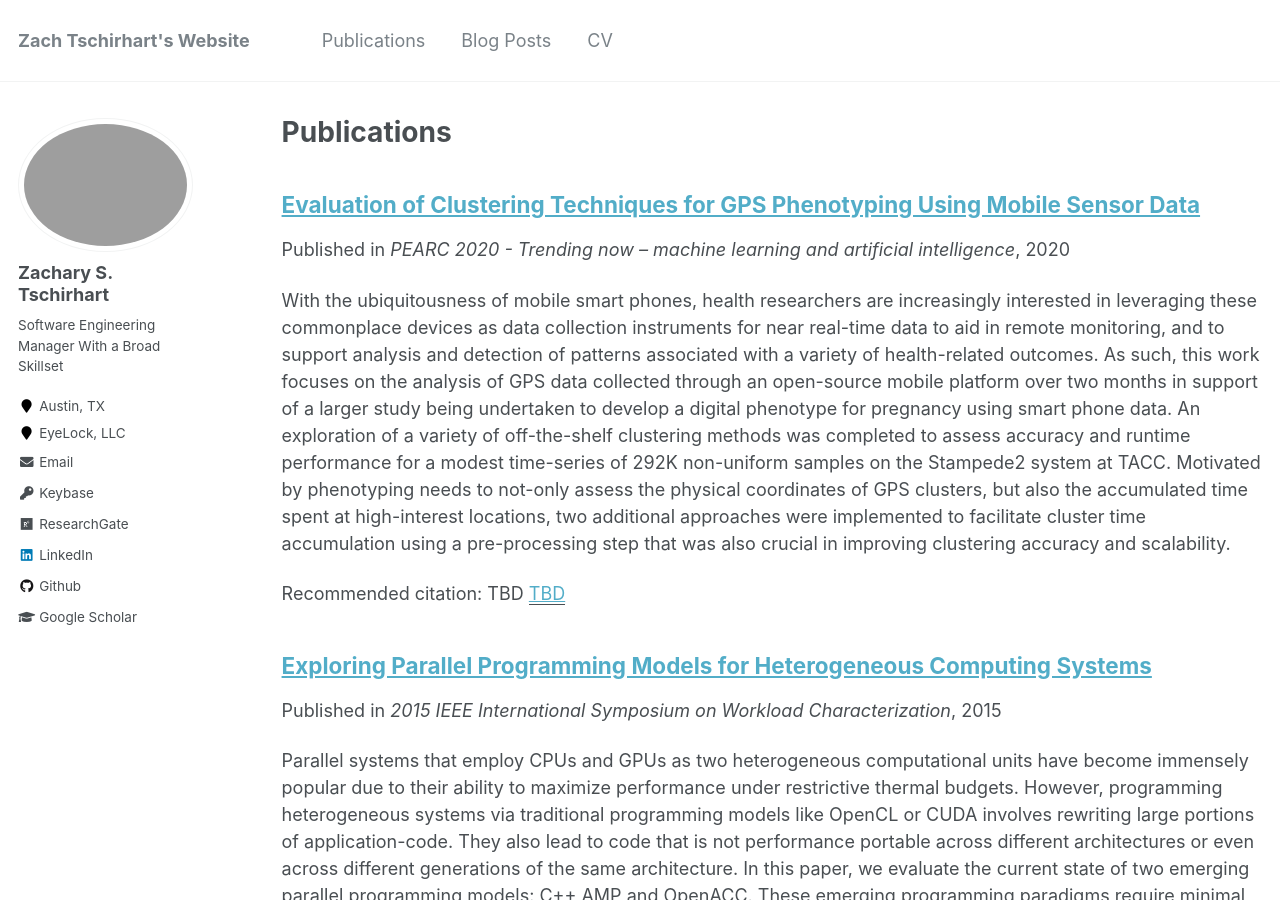
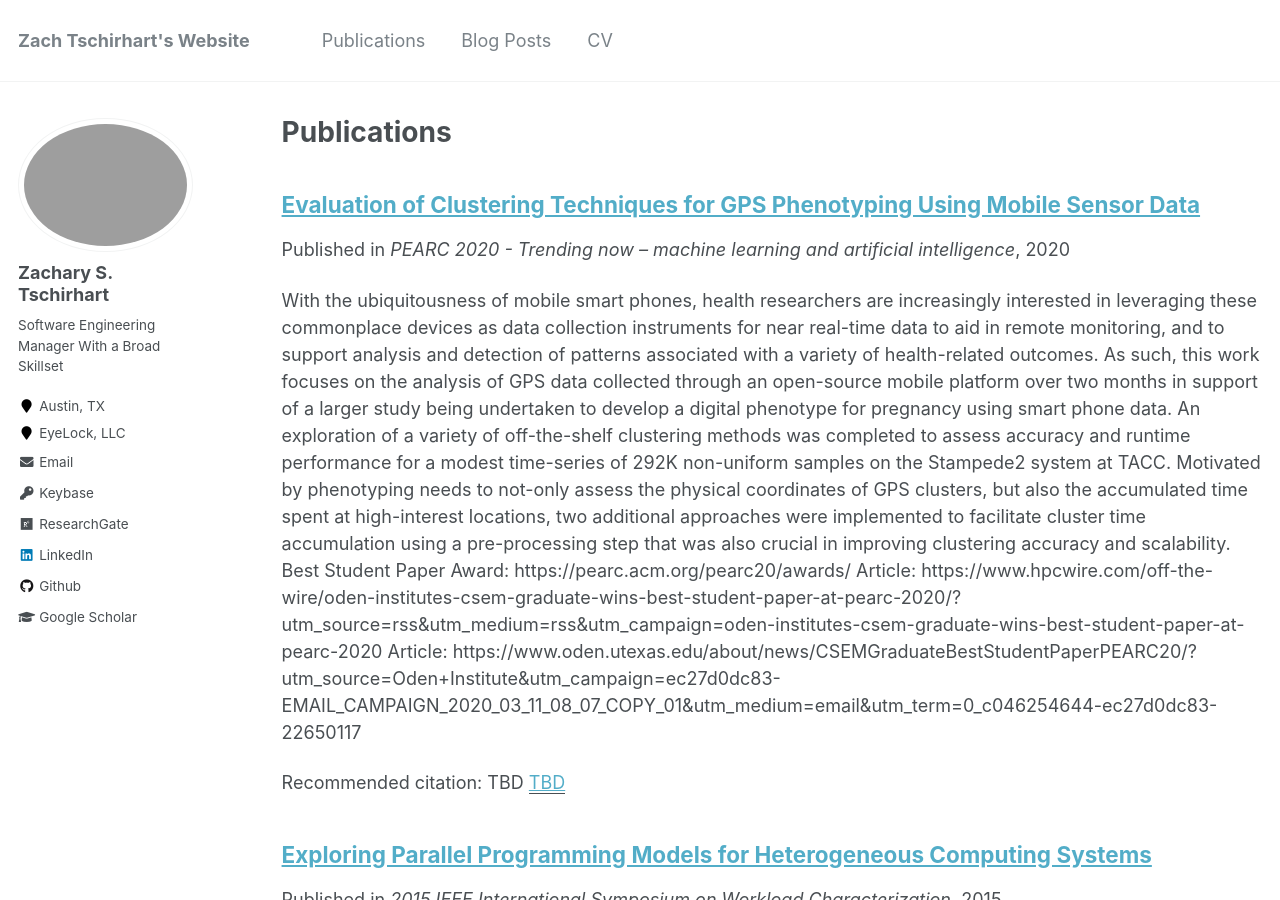
Before and after one commit to ztschir/ztschir.github.io, a Jekyll site: the page built from _pages/publications.md, in a window 1280 px wide and 900 px high. Built offline with Jekyll 4.4.1, drawn with Linux system fonts in a browser that asks for light colours.

Commit message:
Update 2020-07-26-evaluation-of-clustering-techniques-for-gps-phenotyping-using-mobile-sensor-data.md

```diff
--- a/_publications/2020-07-26-evaluation-of-clustering-techniques-for-gps-phenotyping-using-mobile-sensor-data.md
+++ b/_publications/2020-07-26-evaluation-of-clustering-techniques-for-gps-phenotyping-using-mobile-sensor-data.md
@@ -4,7 +4,12 @@ collection: publications
 permalink: /publication/2020-07-26-evaluation-of-clustering-techniques-for-gps-phenotyping-using-mobile-sensor-data
 excerpt: 'With the ubiquitousness of mobile smart phones, health researchers are increasingly interested in leveraging these commonplace devices as data collection instruments for near real-time data to aid in remote monitoring, and to support analysis and detection of patterns associated with a variety of health-related outcomes. As such, this work focuses on the analysis of GPS data collected through an open-source mobile platform over two months in support of a larger study being undertaken to develop a digital phenotype for pregnancy using smart phone data.
 
-An exploration of a variety of off-the-shelf clustering methods was completed to assess accuracy and runtime performance for a modest time-series of 292K non-uniform samples on the Stampede2 system at TACC. Motivated by phenotyping needs to not-only assess the physical coordinates of GPS clusters, but also the accumulated time spent at high-interest locations, two additional approaches were implemented to facilitate cluster time accumulation using a pre-processing step that was also crucial in improving clustering accuracy and scalability.'
+An exploration of a variety of off-the-shelf clustering methods was completed to assess accuracy and runtime performance for a modest time-series of 292K non-uniform samples on the Stampede2 system at TACC. Motivated by phenotyping needs to not-only assess the physical coordinates of GPS clusters, but also the accumulated time spent at high-interest locations, two additional approaches were implemented to facilitate cluster time accumulation using a pre-processing step that was also crucial in improving clustering accuracy and scalability.
+
+Best Student Paper Award: https://pearc.acm.org/pearc20/awards/
+Article: https://www.hpcwire.com/off-the-wire/oden-institutes-csem-graduate-wins-best-student-paper-at-pearc-2020/?utm_source=rss&utm_medium=rss&utm_campaign=oden-institutes-csem-graduate-wins-best-student-paper-at-pearc-2020
+Article: https://www.oden.utexas.edu/about/news/CSEMGraduateBestStudentPaperPEARC20/?utm_source=Oden+Institute&utm_campaign=ec27d0dc83-EMAIL_CAMPAIGN_2020_03_11_08_07_COPY_01&utm_medium=email&utm_term=0_c046254644-ec27d0dc83-22650117
+'
 date: 2020-07-26
 venue: 'PEARC 2020 - Trending now – machine learning and artificial intelligence'
 paperurl: 'TBD'
```
